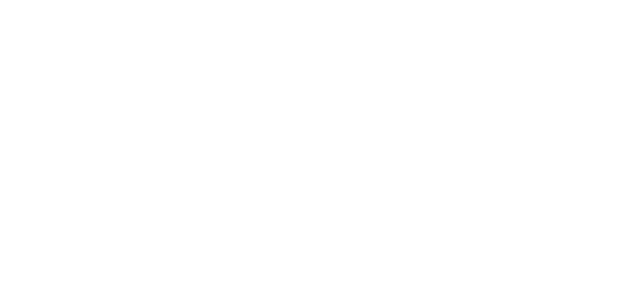
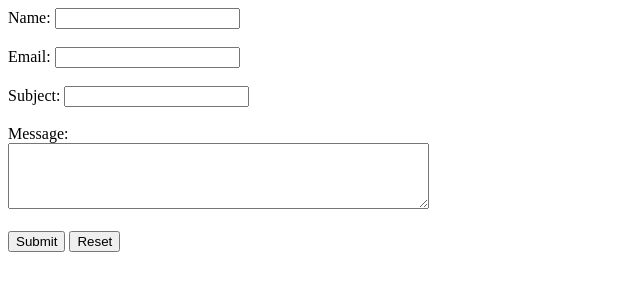
Before and after one commit to Miguel-Angel-Ramirez-1987/Week-6-Lecture-Activity-HTTP---Forms, a plain HTML site: page index.html in a window 1280 px wide. Shown: the whole page, without its empty margins (0-640 px from the left). Drawn offline with Linux system fonts and the light colour scheme.

Commit message:
Created Read, html, and main js files.

```diff
--- a/index.html
+++ b/index.html
@@ -7,7 +7,28 @@
 </head>
 <body>
     <header>
-
+        <form action="submit.html" method="post">
+             <div>
+                <label for="name">Name:</label>
+                <input type="text" id="name" name="name" required><br><br>
+            </div>
+            <div>
+                <label for="email">Email:</label>
+                <input type="email" id="email" name="email" required><br><br>
+            </div>
+            <div>
+                <label for="subject">Subject:</label>
+                <input type="text" id="subject" name="subject" required><br><br>
+            </div>
+            <div>
+                <label for="message"> Message:</label><br>
+                <textarea id="message" name="message" rows="4" cols="50" required></textarea><br><br>
+            </div>
+            <div>
+                <input type="submit" value="Submit">
+                <input type="reset" value="Reset">
+            </div>
+        </form>
     </header>
     <main>
 
```
Also changed, not shown: 1 other file.
